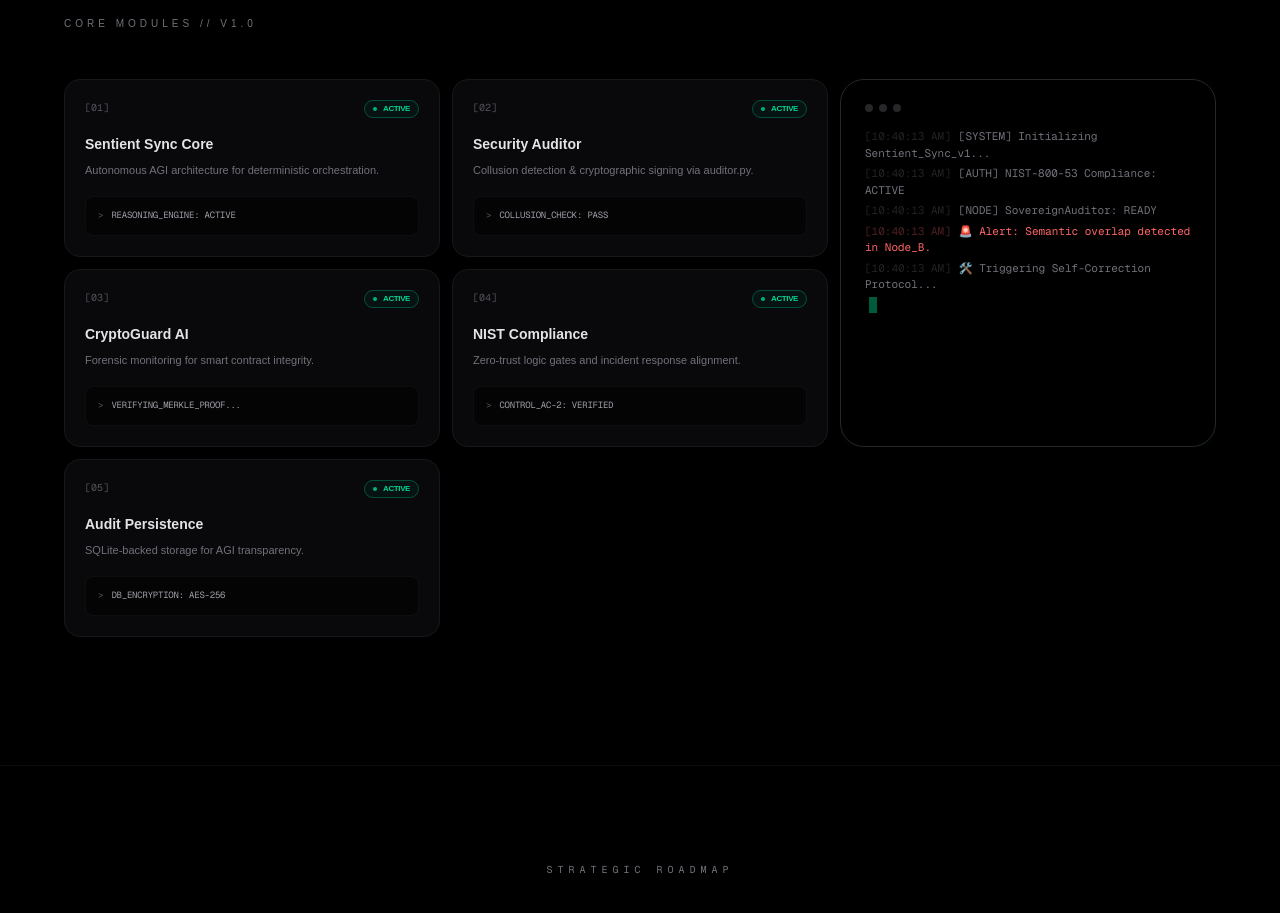
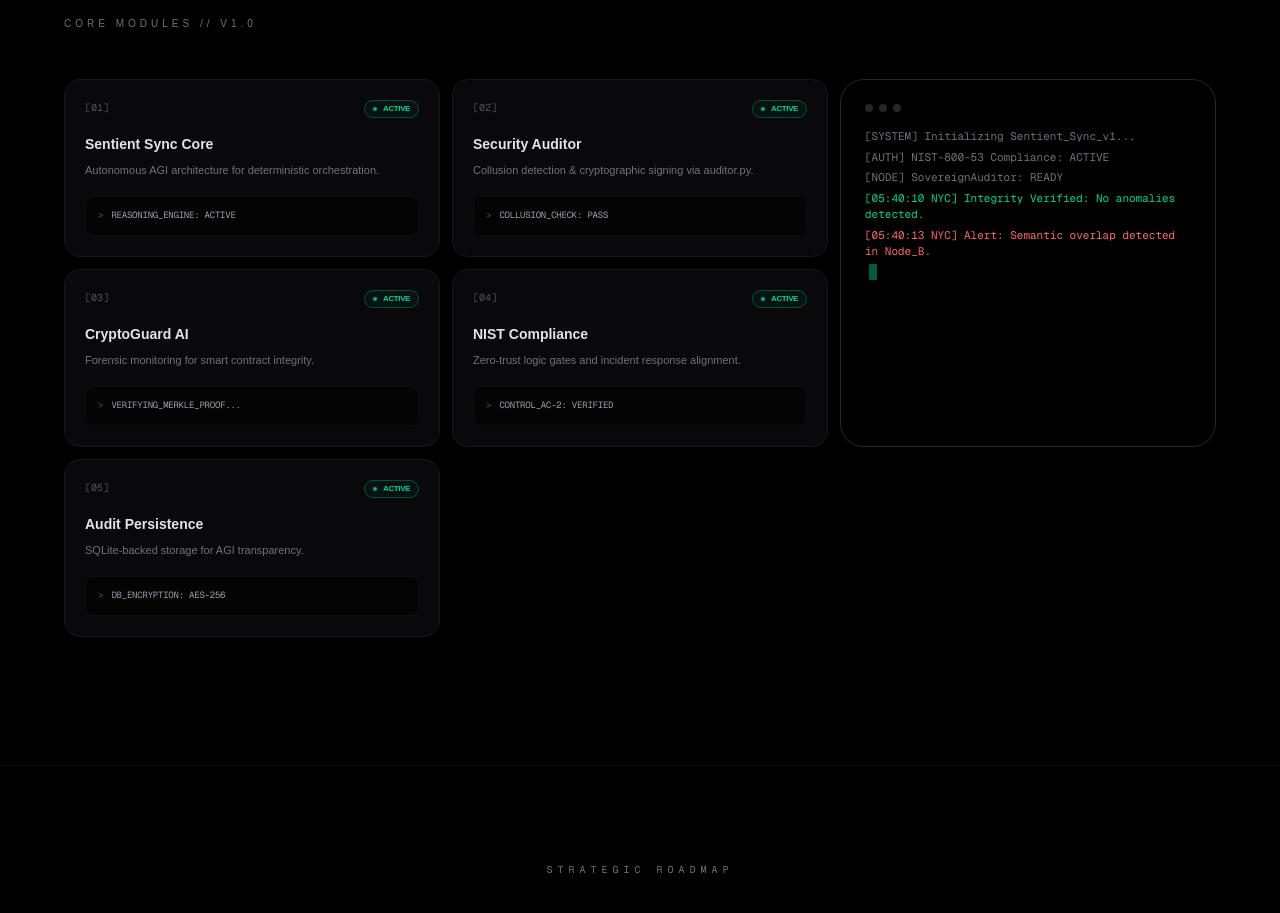
Before and after one commit to gdanielschillinger/sentient-sync-portfolio, a Next.js app: page / in a window 1280 px wide. Shown: the part 2000-2913 px from the top of the page. Built offline with nearby package versions, Linux system fonts and the light colour scheme.

Commit message:
fix: terminal timestamps now use NYC time (America/New_York) instead of browser local time

```diff
--- a/src/components/components/Terminal.tsx
+++ b/src/components/components/Terminal.tsx
@@ -1,24 +1,34 @@
-import React, { useState, useEffect } from 'react';
+import React, { useState, useEffect } from "react";
+
+const getNYCTime = () =>
+  new Date().toLocaleTimeString("en-US", {
+    timeZone: "America/New_York",
+    hour: "2-digit",
+    minute: "2-digit",
+    second: "2-digit",
+    hour12: false,
+  });
 
 const TerminalLog = () => {
   const [logs, setLogs] = useState<string[]>([
     "[SYSTEM] Initializing Sentient_Sync_v1...",
     "[AUTH] NIST-800-53 Compliance: ACTIVE",
-    "[NODE] SovereignAuditor: READY"
+    "[NODE] SovereignAuditor: READY",
   ]);
 
   useEffect(() => {
     const messages = [
-      "🛡️ Scanning data pulse for collusion...",
-      "🖋️ Generating HMAC-SHA256 signature...",
-      "✅ Integrity Verified: No anomalies detected.",
-      "📉 Risk Score: 0.02 [NOMINAL]",
-      "🚨 Alert: Semantic overlap detected in Node_B.",
-      "🛠️ Triggering Self-Correction Protocol..."
+      "Scanning data pulse for collusion...",
+      "Generating HMAC-SHA256 signature...",
+      "Integrity Verified: No anomalies detected.",
+      "Risk Score: 0.02 [NOMINAL]",
+      "Alert: Semantic overlap detected in Node_B.",
+      "Triggering Self-Correction Protocol...",
     ];
 
     const interval = setInterval(() => {
-      setLogs(prev => [...prev.slice(-8), messages[Math.floor(Math.random() * messages.length)]]);
+      const entry = messages[Math.floor(Math.random() * messages.length)];
+      setLogs((prev) => [...prev.slice(-8), `[${getNYCTime()} NYC] ${entry}`]);
     }, 3000);
 
     return () => clearInterval(interval);
@@ -33,8 +43,12 @@ const TerminalLog = () => {
       </div>
       <div className="flex-1 space-y-1 overflow-hidden">
         {logs.map((log, i) => (
-          <div key={i} className={`${log.includes('🚨') ? 'text-red-400' : log.includes('✅') ? 'text-emerald-400' : 'text-zinc-500'} animate-in fade-in slide-in-from-bottom-1`}>
-            <span className="opacity-30 mr-2">[{new Date().toLocaleTimeString()}]</span>
+          <div
+            key={i}
+            className={`${
+              log.includes("Alert") ? "text-red-400" : log.includes("Integrity Verified") ? "text-emerald-400" : "text-zinc-500"
+            } animate-in fade-in slide-in-from-bottom-1`}
+          >
             {log}
           </div>
         ))}
```
